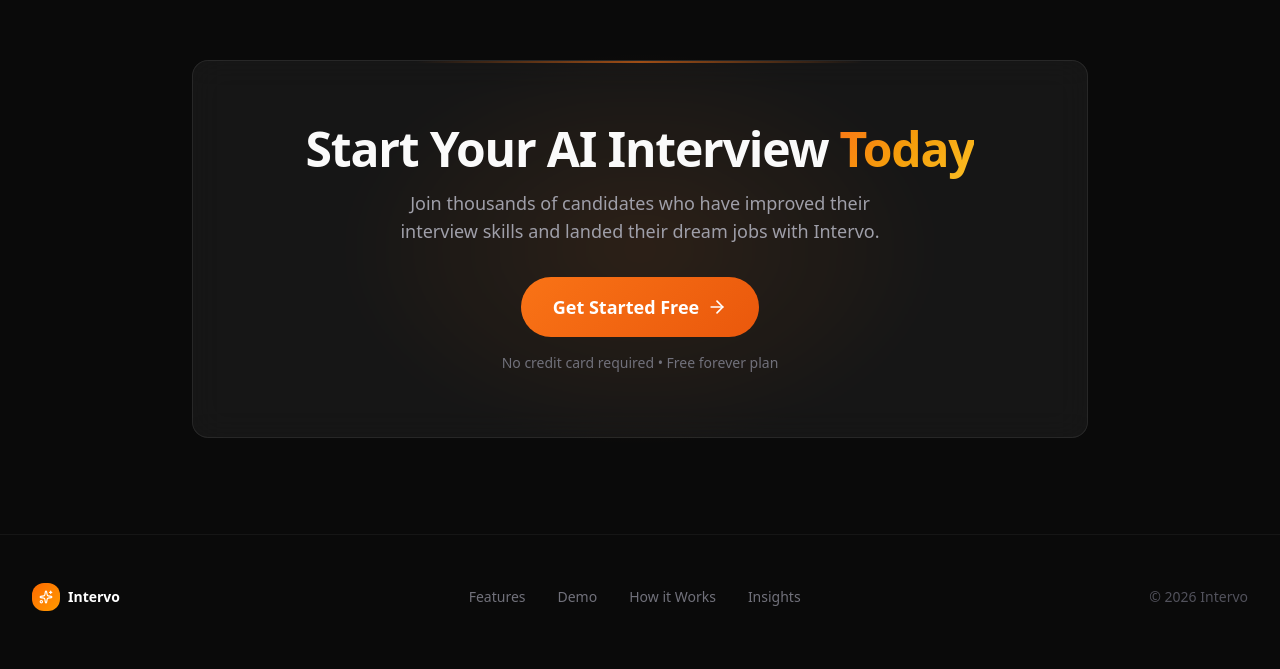
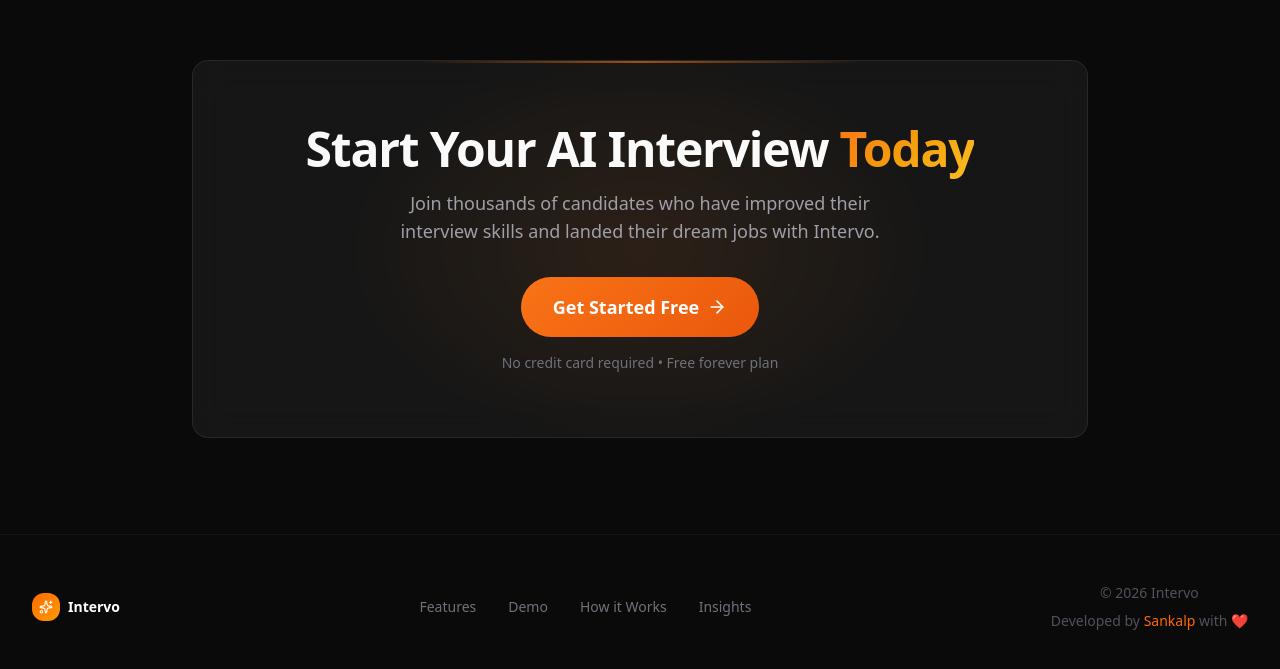
Before and after one commit to Arikalp/Agentic_Interviewer, a Next.js app: page / in a window 1280 px wide. Shown: the part 3829-4498 px from the top of the page. Built offline with nearby package versions, Linux system fonts and the light colour scheme; no server answers.

Commit message:
added my name

```diff
--- a/components/landing/Footer.tsx
+++ b/components/landing/Footer.tsx
@@ -31,9 +31,23 @@ export default function Footer() {
           </div>
 
           {/* Copyright */}
-          <p className="text-sm text-zinc-600">
-            © {new Date().getFullYear()} Intervo
-          </p>
+          <div className="flex flex-col items-center gap-2">
+            <p className="text-sm text-zinc-600">
+              © {new Date().getFullYear()} Intervo
+            </p>
+            <p className="text-sm text-zinc-600">
+              Developed by{" "}
+              <a
+                href="https://arikalp.vercel.app/"
+                target="_blank"
+                rel="noopener noreferrer"
+                className="text-orange-500 transition-colors hover:text-orange-400"
+              >
+                Sankalp
+              </a>{" "}
+              with <span className="text-red-500">❤</span>
+            </p>
+          </div>
         </div>
       </div>
     </footer>
```
